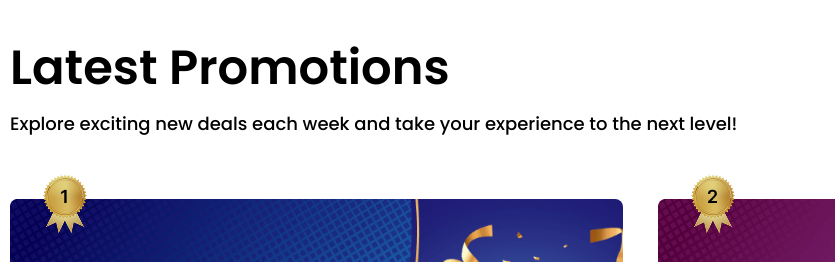
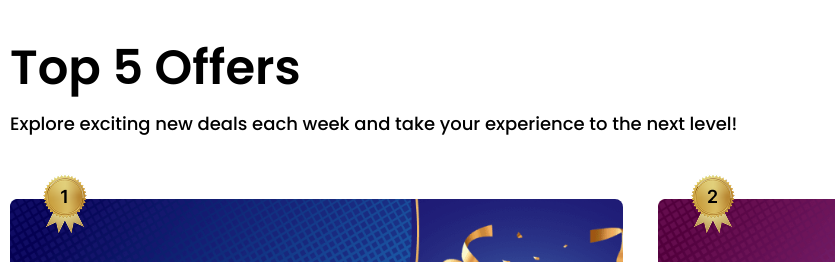
Before and after one commit to jb8579/C-Landing-Page-50.1, a plain HTML site: page promotion.html in a window 1280 px wide. Shown: the part 162-424 px from the top of the page, 0-835 px from the left. Drawn offline with nearby package versions, Linux system fonts and the light colour scheme.

Commit message:
p change

```diff
--- a/promotion.html
+++ b/promotion.html
@@ -58,7 +58,7 @@
 			<section class="promobanner-area">
 				<div class="container">
 					<div class="promobanner-part">
-				  <h1>Latest Promotions</h1>
+				  <h1>Top 5 Offers</h1>
 				  <p>Explore exciting new deals each week and take your experience to the next level!</p>
 				</div>
 			  </div>
```
